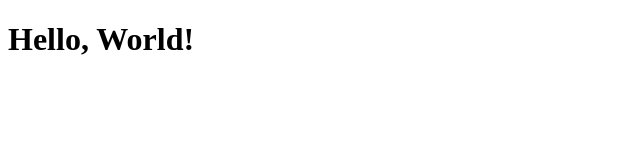
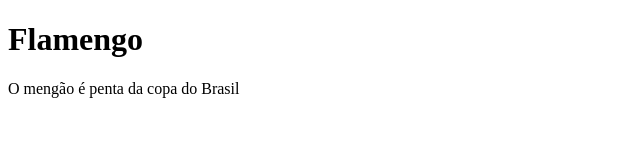
Before and after one commit to EwertonVeloso/exemplo-aula, a plain HTML site: page index.html in a window 1280 px wide. Shown: the whole page, without its empty margins (0-640 px from the left). Drawn offline with Linux system fonts and the light colour scheme.

Commit message:
feat: adicionando conteúdo na página principal

```diff
--- a/index.html
+++ b/index.html
@@ -6,6 +6,10 @@
     <title>Aula</title>
 </head>
 <body>
-    <h1>Hello, World!</h1>
+    <h1>Flamengo</h1>
+
+    <p>
+        O mengão é penta da copa do Brasil
+    </p>
 </body>
 </html>
```
